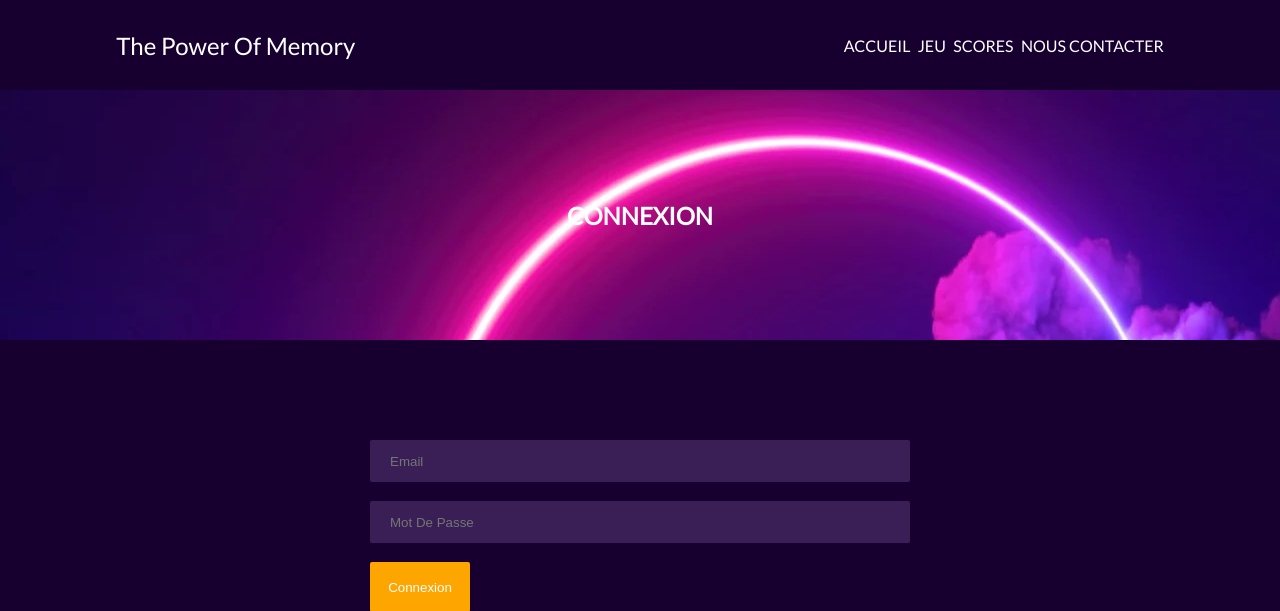
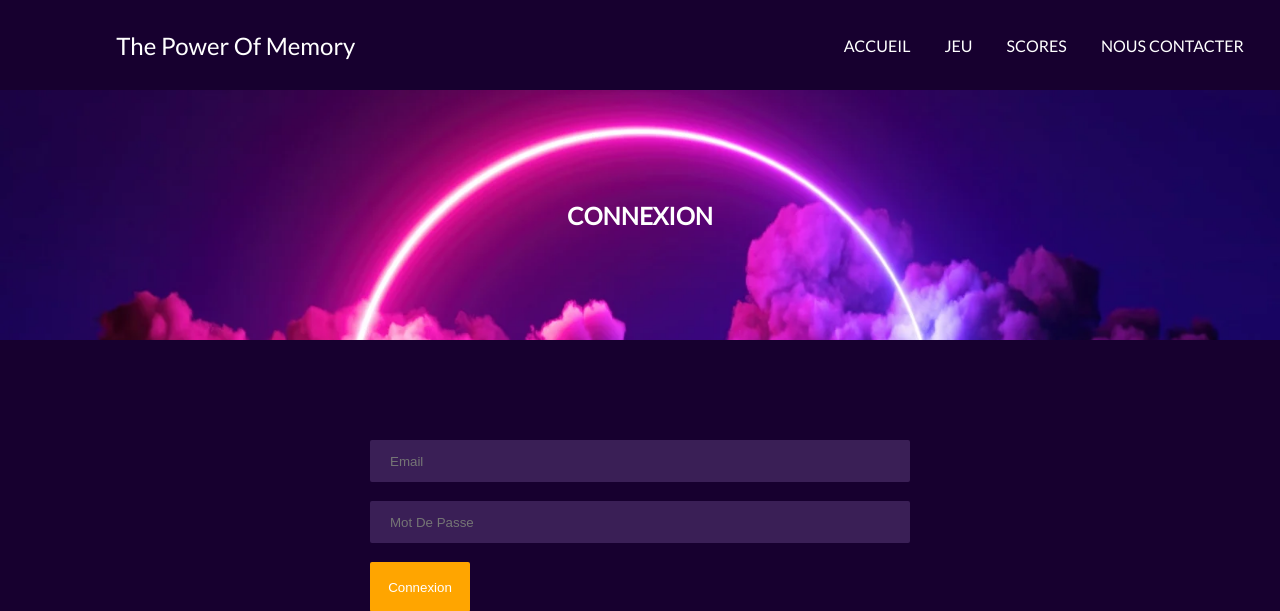
Before and after one commit to JeanFourest/Puissance_4, a PHP site: page /login.html in a window 1280 px wide. Shown: the top 611 px of the page. Run offline with PHP 8.4, Linux system fonts and the light colour scheme; some libraries are stand-ins or nearby versions.

Commit message:
plus de detail

```diff
--- a/assets/login/header.css
+++ b/assets/login/header.css
@@ -12,6 +12,7 @@ header
 }
 .mesPages2
 {
+    width: 400px;
     display: flex;
     justify-content: space-between;
 }
--- a/assets/login/main.css
+++ b/assets/login/main.css
@@ -17,6 +17,8 @@ body
     justify-content: center;
     align-items: center;
     background-image: url("/assets/images/background.png");
+    background-repeat: no-repeat;
+    background-size: cover;
 }
 
 .connexion
```
